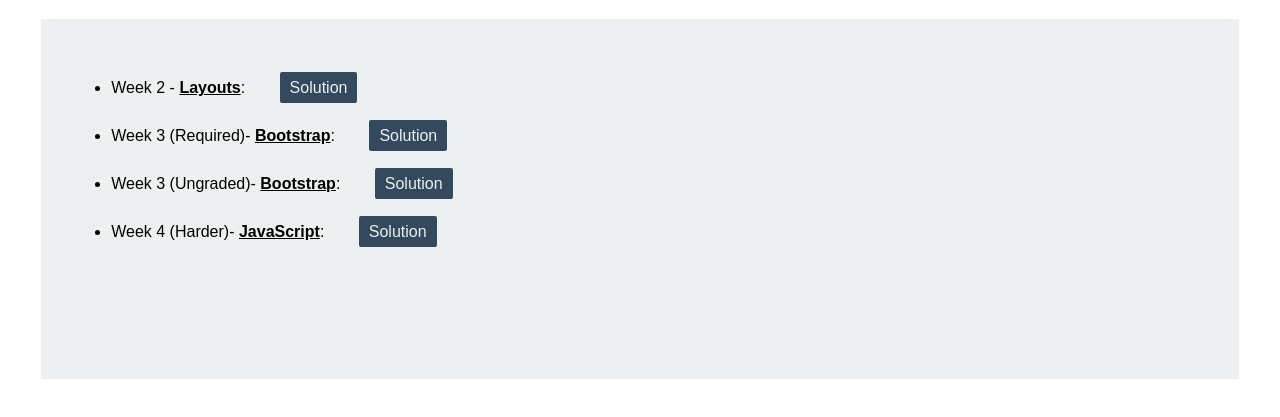
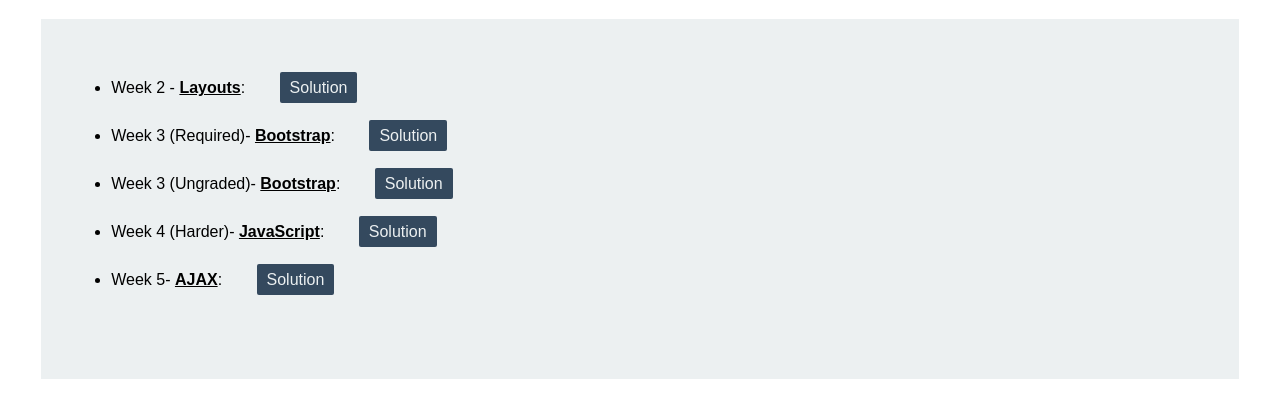
Before and after one commit to haseefathi/Web-Dev-Coursera, a plain HTML site: page index.html in a window 1280 px wide. Shown: the part 147-564 px from the top of the page. Drawn offline with Linux system fonts and the light colour scheme.

Commit message:
Adding week 5 link to index

```diff
--- a/index.html
+++ b/index.html
@@ -18,6 +18,7 @@
         <li>Week 3 (Required)- <span class="topics">Bootstrap</span>: <a href="Week3_Assignment/index.html">Solution</a></li>
         <li>Week 3 (Ungraded)- <span class="topics">Bootstrap</span>: <a href="Week3_Assignment/index-optional.html">Solution</a></li>
         <li>Week 4 (Harder)- <span class="topics">JavaScript</span>: <a href="Week4_Assignment/index.html">Solution</a></li>
+        <li>Week 5- <span class="topics">AJAX</span>: <a href="Week5_Assignment/index.html">Solution</a></li>
     </ul>
 </div>
 
```
